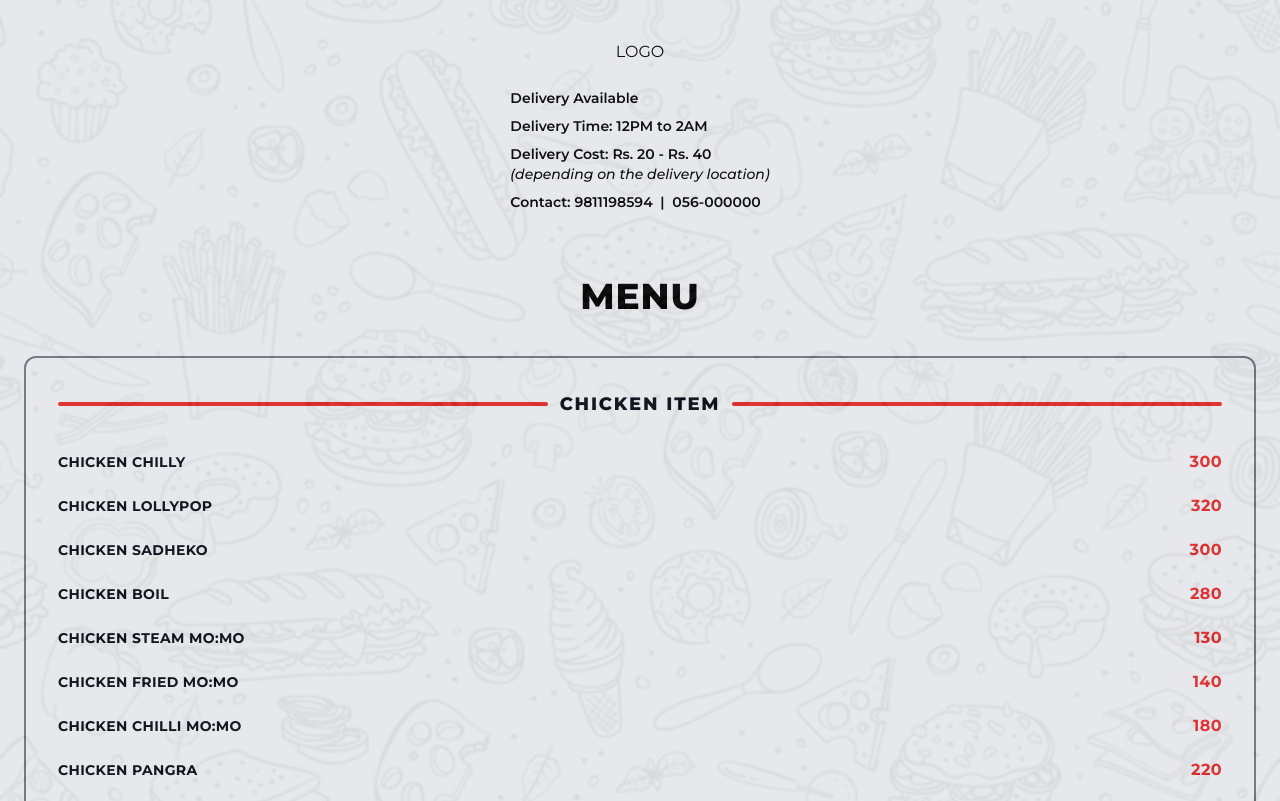
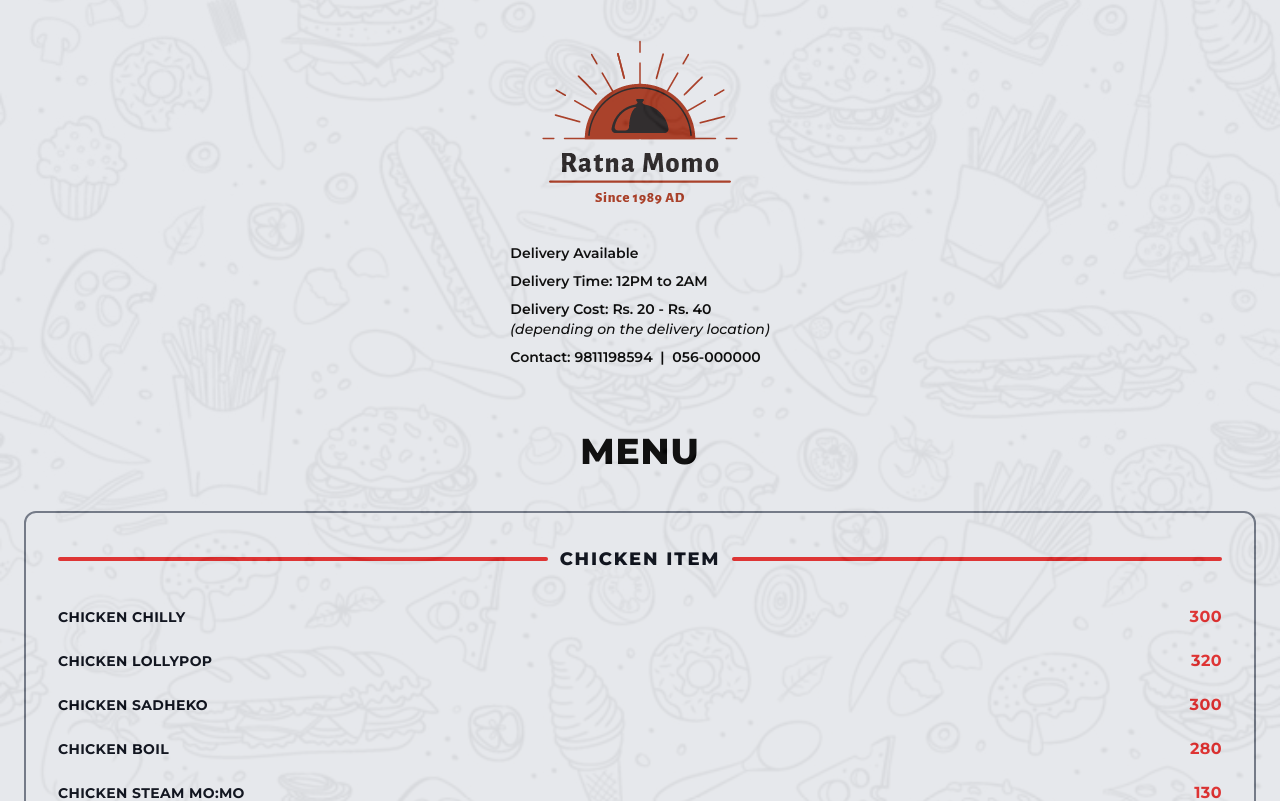
Before and after one commit to prabinbastakoti/ratna_momo, a React (Vite) app: page / in a window 1280 px wide. Shown: the top 801 px of the page. Built offline with nearby package versions, Linux system fonts and the light colour scheme.

Commit message:
add logo

```diff
--- a/src/App.jsx
+++ b/src/App.jsx
@@ -14,7 +14,12 @@ function App() {
     >
       <div className=" dark:bg-gray-950 bg-gray-200 opacity-[93%] dark:opacity-[90%]  min-h-screen flex flex-col gap-10 px-6 pt-10 pb-20 font-Montserrat">
         <div className="flex flex-col gap-6 items-center justify-between mb-6">
-          <div>LOGO</div>
+          <div className="dark:hidden mb-3">
+            <img src="/light.png" alt="" />
+          </div>
+          <div className="hidden dark:block mb-3">
+            <img src="/dark.png" alt="" />
+          </div>
           <div className="text-sm font-semibold flex flex-col gap-2 dark:text-gray-100">
             <div>Delivery Available</div>
             <div>Delivery Time: 12PM to 2AM</div>
```
Also changed, not shown: public/dark.png (added), public/light.png (added).
